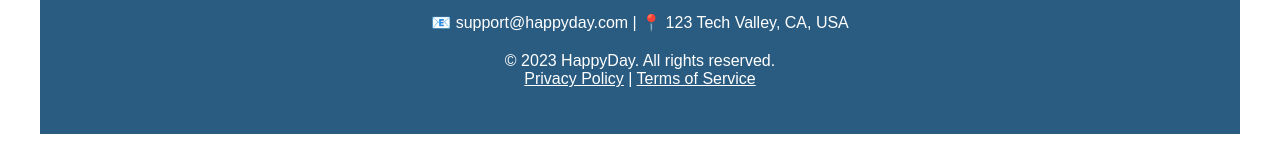
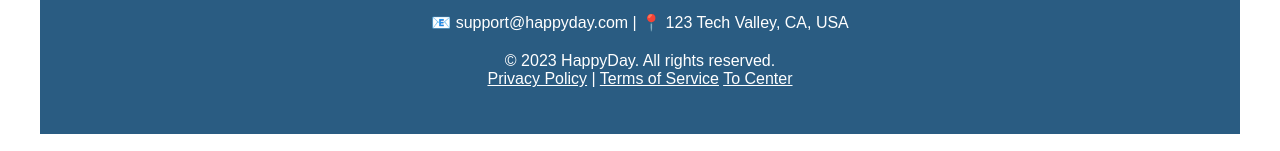
Before and after one commit to wyh1991/wyh1991.github.io, a plain HTML site: page index.html in a window 1280 px wide. Shown: the part 2076-2227 px from the top of the page. Drawn offline with Linux system fonts and the light colour scheme.

Commit message:
add test page

```diff
--- a/index.html
+++ b/index.html
@@ -188,6 +188,7 @@
             © 2023 HappyDay. All rights reserved.<br>
             <a href="/privacy.html" style="color:#fff; text-decoration:underline">Privacy Policy</a> |
             <a href="/terms.html" style="color:#fff; text-decoration:underline">Terms of Service</a>
+            <a href="/test.html" style="color:#fff; text-decoration:underline"> To Center</a>
         </p>
     </footer>
 </body>
```
